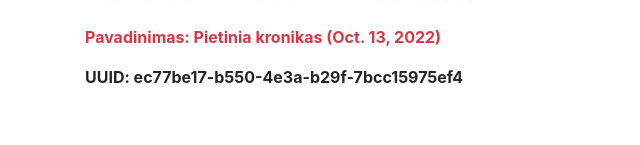
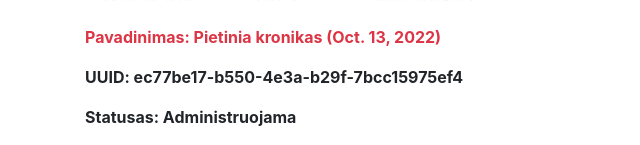
Before and after one commit to DonatasNoreika/django_library_2022_10, a Django app: page /library/userbooks/8 in a window 1280 px wide. Shown: the part 948-1093 px from the top of the page, without its empty margins (0-640 px from the left). Before the commit the page ends 1031 px from the top, so only its background shows below. Run offline with Django 4.2, Linux system fonts and the light colour scheme; data comes from the database, SQL or seed files in the repository; both versions use the stored data as it was after the commit; some libraries are stand-ins or nearby versions.

Commit message:
11 paskaita: įdėtas teisingas statuso atvaizdavimas prie egzemplioriaus

```diff
--- a/mysite/library/templates/user_book.html
+++ b/mysite/library/templates/user_book.html
@@ -10,6 +10,7 @@
     <br>
     <p><strong class="{% if instance.is_overdue %}text-danger{% endif %}">Pavadinimas: {{instance.book.title}} ({{ instance.due_back }}) </strong></p>
     <p><strong >UUID: {{ instance.uuid }} </strong></p>
+    <p><strong >Statusas: {{ instance.get_status_display }} </strong></p>
     {% if object.reader == user %}
         <a class="btn btn-secondary btn-sm mt-1 mb-1" href="{% url 'update_instance' instance.id %}">Redaguoti</a>
         <a class="btn btn-danger btn-sm mt-1 mb-1" href="{% url 'delete_instance' instance.id %}">Ištrinti</a>
--- a/mysite/library/views.py
+++ b/mysite/library/views.py
@@ -156,6 +156,7 @@ class UserBookInstanceCreateView(generic.CreateView, LoginRequiredMixin):
 
     def form_valid(self, form):
         form.instance.reader = self.request.user
+        form.instance.status = 'p'
         form.save()
         return super().form_valid(form)
 
```
Also changed, not shown: mysite/db.sqlite3.
